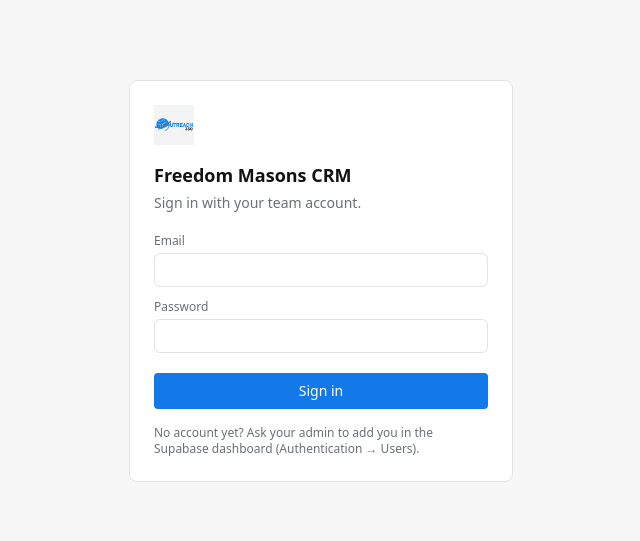
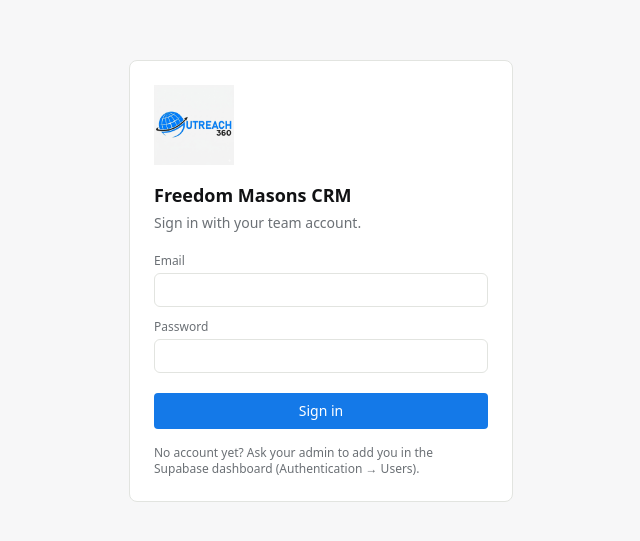
Before and after one commit to palomadaisy016-coder/FreedomMasons-CRM, a Next.js app in the folder fm-crm/: page /login in a window 1280 px wide. Shown: the part 119-660 px from the top of the page, without its empty margins (319-959 px from the left). Built offline with nearby package versions, Linux system fonts and the light colour scheme; no server answers.

Commit message:
Update page.js

```diff
--- a/fm-crm/app/login/page.js
+++ b/fm-crm/app/login/page.js
@@ -29,7 +29,7 @@
   return (
     <div className="min-h-screen flex items-center justify-center bg-paper px-4">
       <form onSubmit={handleSubmit} className="w-full max-w-sm bg-white border border-line rounded-lg p-6">
-        <img src="/logo.png" alt="Company logo" className="h-10 w-auto mb-4" />
+        <img src="/logo.png" alt="Company logo" className="h-20 w-auto object-contain mb-4" />
         <h1 className="text-lg font-semibold text-ink mb-1">Freedom Masons CRM</h1>
         <p className="text-sm text-muted mb-5">Sign in with your team account.</p>
         <div className="grid gap-3">
```
